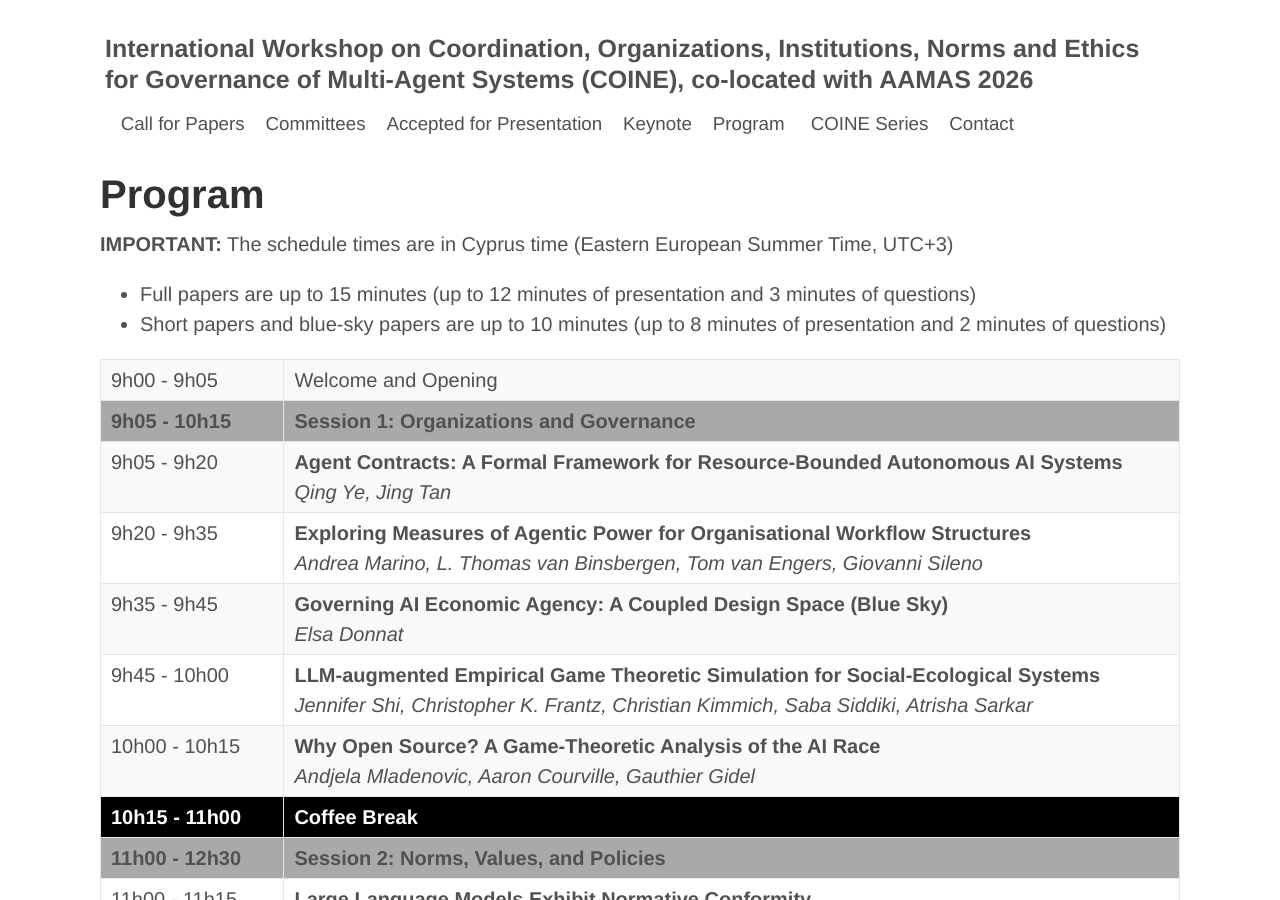
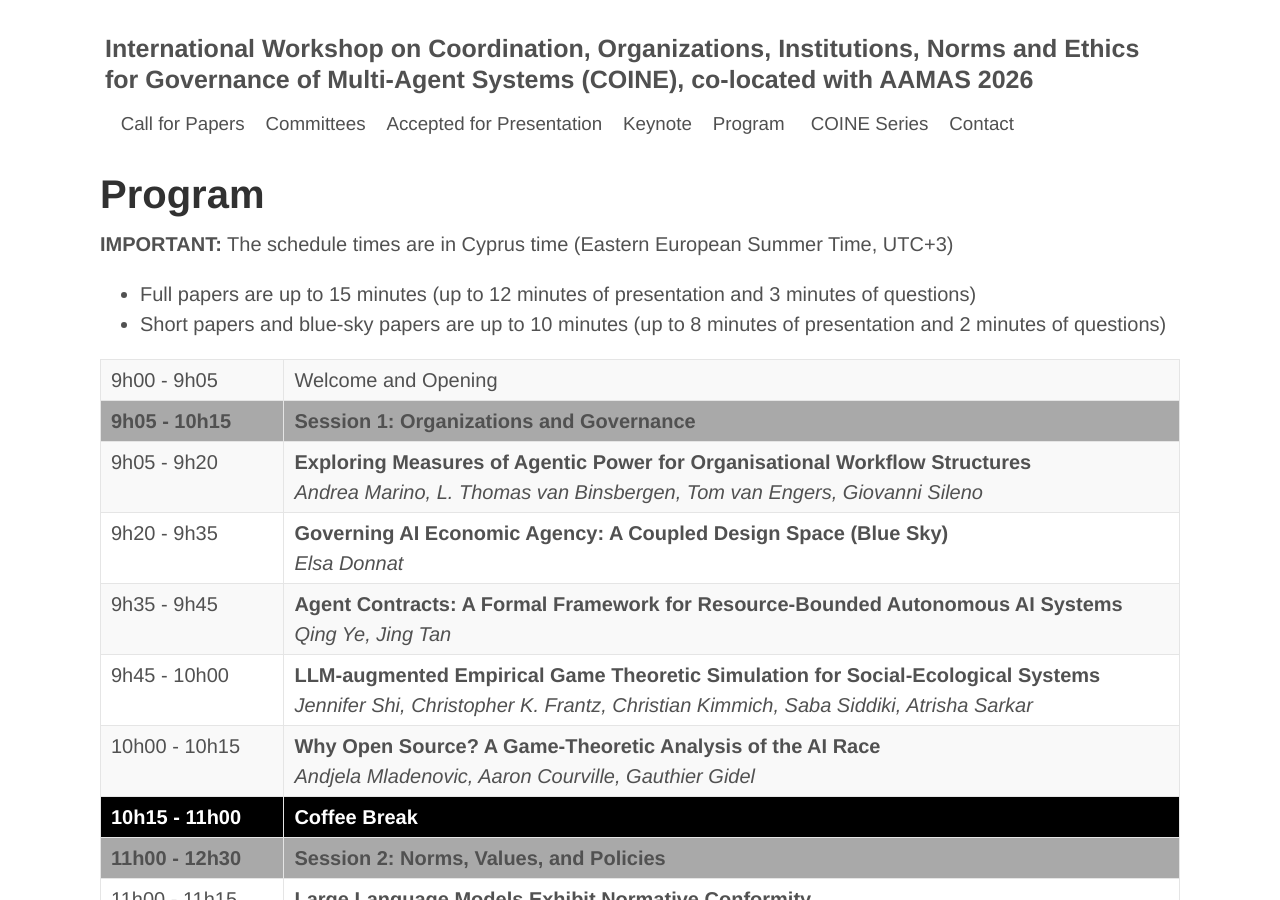
Before and after one commit to coin-workshop/coine-2026-paphos, a Jekyll site: the page built from technical_programme.md, in a window 1280 px wide and 900 px high. Built offline with Jekyll 4.4.1, drawn with Linux system fonts in a browser that asks for light colours.

Commit message:
update programme

```diff
--- a/technical_programme.md
+++ b/technical_programme.md
@@ -22,15 +22,15 @@ title: COINE
     </tr>
     <tr>
       <td align="left" valign="top">9h05 - 9h20</td>
-      <td align="left" valign="top"><b>Agent Contracts: A Formal Framework for Resource-Bounded Autonomous AI Systems</b> <br/><i>Qing Ye, Jing Tan</i></td>
+      <td align="left" valign="top"><b>Exploring Measures of Agentic Power for Organisational Workflow Structures</b><br/><i>Andrea Marino, L. Thomas van Binsbergen, Tom van Engers, Giovanni Sileno</i></td>
     </tr>
     <tr>
       <td align="left" valign="top">9h20 - 9h35</td>
-      <td align="left" valign="top"><b>Exploring Measures of Agentic Power for Organisational Workflow Structures</b><br/><i>Andrea Marino, L. Thomas van Binsbergen, Tom van Engers, Giovanni Sileno</i></td>
+      <td align="left" valign="top"><b>Governing AI Economic Agency: A Coupled Design Space (Blue Sky)</b> <br/><i>Elsa Donnat</i></td>
     </tr>
-    <tr>
+      <tr>
       <td align="left" valign="top">9h35 - 9h45</td>
-      <td align="left" valign="top"><b>Governing AI Economic Agency: A Coupled Design Space (Blue Sky)</b> <br/><i>Elsa Donnat</i></td>
+      <td align="left" valign="top"><b>Agent Contracts: A Formal Framework for Resource-Bounded Autonomous AI Systems</b> <br/><i>Qing Ye, Jing Tan</i></td>
     </tr>
     <tr>
       <td align="left" valign="top">9h45 - 10h00</td>
```
